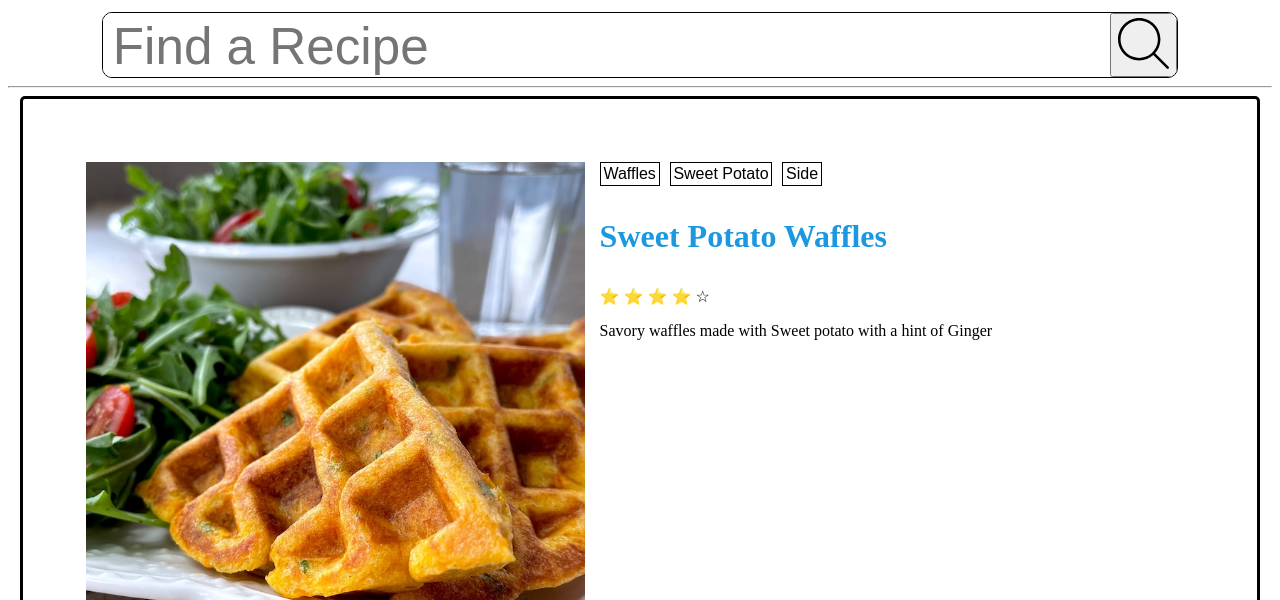
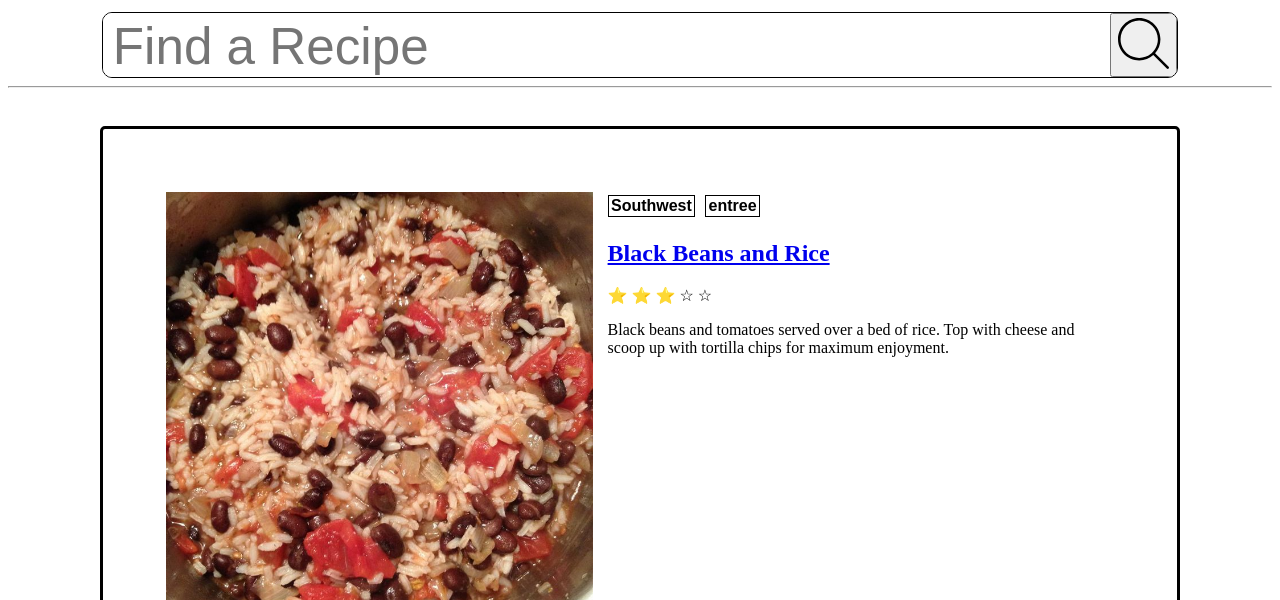
Before and after one commit to Kodfish09/WDD131, a plain HTML site: page Week 9/recipes/index.html in a window 1280 px wide. Shown: the part 200-800 px from the top of the page. Drawn offline with Linux system fonts and the light colour scheme; a web font is replaced by a local one.

Commit message:
Recipe book

```diff
--- a/Week 9/recipes/index.html
+++ b/Week 9/recipes/index.html
@@ -8,7 +8,7 @@
     <meta name="author" content="Kade McCallister">
 
     <link href="recipes.css" rel="stylesheet">
-    <script href="main.js" defer></script>
+    <script src="recipes.js" defer></script>
 
     <meta property="og:title" content="Recipe Book">
     <meta property="og:type" content="website" />
@@ -27,7 +27,7 @@
 
         <form>
             <input type="text" placeholder="Find a Recipe" id="query" name="search-bar" required>
-            <button type="submit"><img src="images/search.svg" alt="search-button"></button>
+            <button id="search" type="submit"><img src="images/search.svg" alt="search-button"></button>
         </form>
 
         <hr>
@@ -35,26 +35,8 @@
 
     <!-- _________Main_________ -->
     <main>
-        <section id="recipe">
-            <img src="images/sweet-potato-waffle-md.jpg" alt="sweet-potato-waffle-md">
-            <section>
-                <section id="tags">
-                    <div class="tag">Waffles</div>
-                    <div class="tag">Sweet Potato</div>
-                    <div class="tag">Side</div>
-                </section>
-                <h1>Sweet Potato Waffles</h1>
-                <span class="rating" role="img" aria-label="Rating: 4 out of 5 stars">
-                    <span aria-hidden="true" class="icon-star">⭐</span>
-                    <span aria-hidden="true" class="icon-star">⭐</span>
-                    <span aria-hidden="true" class="icon-star">⭐</span>
-                    <span aria-hidden="true" class="icon-star">⭐</span>
-                    <span aria-hidden="true" class="icon-star-empty">☆</span>
-                </span>
-                <p>
-                    Savory waffles made with Sweet potato with a hint of Ginger
-                </p>
-            </section>
+        <section id="recipes">
+
         </section>
     </main>
 
--- a/Week 9/recipes/recipes.css
+++ b/Week 9/recipes/recipes.css
@@ -64,6 +64,8 @@ header form img {
     border-radius: 5px;
     overflow: hidden;
     padding: 5%;
+    width: 75%;
+    margin: 3%;
 }
 #recipe img{
     width: 100%;
@@ -71,9 +73,9 @@ header form img {
     align-self: center;
     padding-bottom: 5%;
 }
-#tags {
+.tags {
     display: flex;
-    flex-flow: row wrap;
+    flex-direction: row;
     gap: 10px;
 }
 .tag {
@@ -81,7 +83,10 @@ header form img {
     padding: 1%;
     height: 1em;
     line-height: 1em;
+    margin-top: 1%;
+    margin-bottom: 1%;
     font-family: var(--primary-font);
+    font-size: 1em;
 }
 #recipe h1{
     font-size: clamp(1rem, 6vw, 2rem);
@@ -128,5 +133,6 @@ footer img {
     #recipe p{
         width: auto;
         display: block;
+        justify-content: right;
     }
 }
--- a/Week 9/recipes/recipes.mjs
+++ b/Week 9/recipes/recipes.js
@@ -5,7 +5,7 @@ const recipes = [
 		isBasedOn: '',
 		cookTime: '30 Min',
 		datePublished: '2016-10-16',
-		tags: ['Waffles', 'Sweet Potato', 'Side'],
+		tags: ['Waffles', 'Side'],
 		description: 'Savory waffles made with Sweet potato with a hint of Ginger',
 		image: './images/sweet-potato-waffle-md.jpg',
 		recipeIngredient: [
@@ -280,4 +280,94 @@ const recipes = [
 	}
 ]
 
-export default recipes
+const button = document.getElementById("search");
+const input = document.getElementById("query");
+button.addEventListener('click', (e) => {
+	e.preventDefault();
+	searchHandler();
+});
+
+function searchHandler(e) {
+	const query = input.value.toLowerCase();
+	const filRecipe = filterRecipes(query);
+	console.log(filRecipe);
+	renderRecipes(filRecipe);
+}
+
+function filterRecipes(query) {
+	return recipes.filter(recipe =>
+		recipe.author.toLowerCase().includes(query) ||
+		recipe.description.toLowerCase().includes(query) ||
+		recipe.recipeIngredient.find(ing => ing.toLowerCase().includes(query)) ||
+		recipe.tags.find(tag => tag.toLowerCase().includes(query))
+	).sort((a,b) => a.author.localeCompare(b.author));
+}
+
+function randItem(list) {
+	const listLength = list.length;
+	let randNum = Math.floor(Math.random()*listLength);
+
+	return list[randNum];
+}
+
+function recipeTemplate(recipe) {
+	return `
+		<section id="recipe">
+			<img src="${recipe.image}" alt="${recipe.name}" />
+			<section>
+				<section class="tags">
+					${tagsTemplate(recipe.tags)}
+				</section>
+				<h2><a href="#">${recipe.name}</a></h2>
+				<section class="recipe__ratings">
+					${ratingTemplate(recipe.rating)}
+				</section>
+				<p class="recipe__description">${recipe.description}</p>
+			</section>
+		</section>`;
+}
+
+function tagsTemplate(tags) {
+	// loop through the tags list and transform the strings to HTML
+	let html = ``;
+	for (i = 0; i < tags.length; i++) {
+		let tag = `<h6 class="tag">${tags[i]}</h6>\n`
+		html += tag;
+	}
+	return html;
+}
+
+function ratingTemplate(rating) {
+	let html = `<span class="rating" role="img" aria-label="Rating: ${rating} out of 5 stars">\n`;
+
+	for (i = 1; i <= 5; i++) {
+		if (i <= rating) {
+			html += `<span aria-hidden="true" class="icon-star">⭐</span>\n`
+		} else {
+			html += `<span aria-hidden="true" class="icon-star-empty">☆</span>\n`;
+		}
+	}
+	html += `</span>`
+
+	return html
+}
+
+function renderRecipes(recipeList) {
+	// get the element we will output the recipes into
+	const webHtml = document.getElementById("recipes");
+	let html = ``;
+	// use the recipeTemplate function to transform our recipe objects into recipe HTML strings
+	recipeList.forEach(recipe => {
+		html += recipeTemplate(recipe);
+	});
+	// Set the HTML strings as the innerHTML of our output element.
+	webHtml.innerHTML = html;
+}
+
+function init() {
+  // get a random recipe
+  const recipe = randItem(recipes)
+  // render the recipe with renderRecipes.
+  renderRecipes([recipe]);
+}
+init();
```
